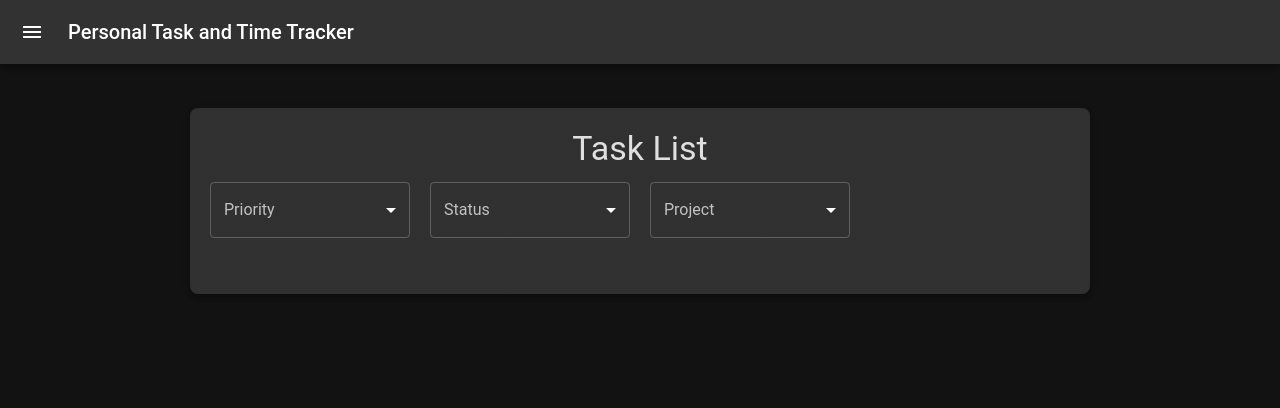
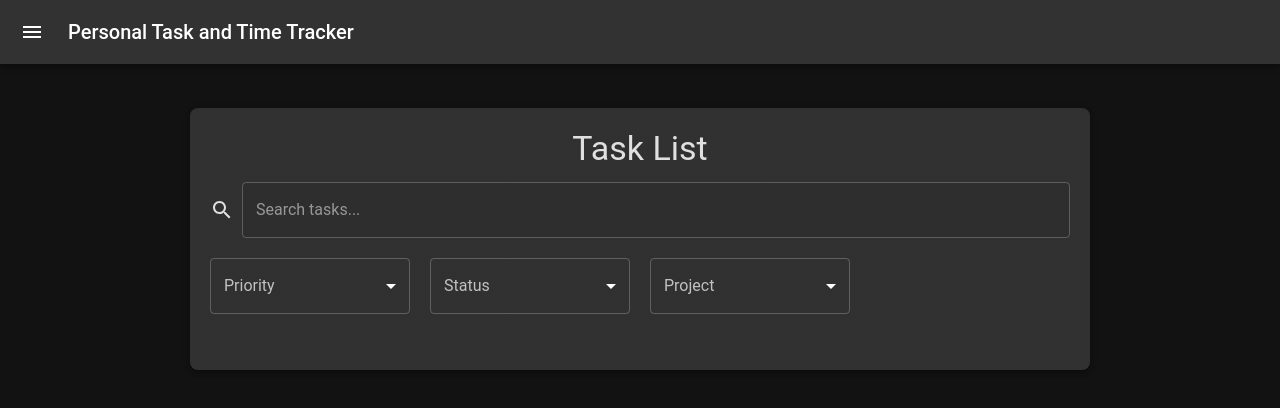
Before and after one commit to md-hussain28/Task-Tracker, a React (Vite) app: page /task-list in a window 1280 px wide. Shown: the top 408 px of the page. Built offline with nearby package versions, Linux system fonts and the light colour scheme.

Commit message:
Search Functionality Added

```diff
--- a/src/components/Sidebar.tsx
+++ b/src/components/Sidebar.tsx
@@ -13,7 +13,8 @@ import {
   List as ListIcon,
   Dashboard as DashboardIcon,
   Assignment as AssignmentIcon,
-  House as HomeIcon
+  House as HomeIcon,
+
 } from '@mui/icons-material';
 import { Link, useLocation } from 'react-router-dom';
 import { styled } from '@mui/system';
--- a/src/pages/TaskList.tsx
+++ b/src/pages/TaskList.tsx
@@ -2,19 +2,25 @@
 import React, { useState } from "react";
 import { useTaskStore } from "../store/store";
 import MultipleSelectChip from "../components/tasklist/MultiSelect";
-import { List, Paper, Typography, Fade } from "@mui/material";
+import { List, Paper, Typography, Fade, TextField } from "@mui/material";
 import TaskItem from "../components/tasklist/TaskItem";
-import EditTaskModal from "../components/tasklist/EditTaskModal"; // Import the EditTaskModal
+import EditTaskModal from "../components/tasklist/EditTaskModal";
 import { Task } from "../store/interface";
+import SearchIcon from '@mui/icons-material/Search';
 
 const TaskList: React.FC = () => {
-  const { tasks, editTask, deleteTask,markTaskAsDone } = useTaskStore();
+  const { tasks, editTask, deleteTask, markTaskAsDone } = useTaskStore();
   const [openTask, setOpenTask] = useState<string | null>(null);
   const [selectedPriority, setSelectedPriority] = useState<string[]>([]);
   const [selectedStatus, setSelectedStatus] = useState<string[]>([]);
   const [selectedProject, setSelectedProject] = useState<string[]>([]);
   const [editModalOpen, setEditModalOpen] = useState(false);
   const [taskToEdit, setTaskToEdit] = useState<Task | null>(null);
+  const [query, setQuery] = useState('');
+
+  const handleSearchChange = (event: React.ChangeEvent<HTMLInputElement>) => {
+    setQuery(event.target.value);
+  };
 
   const projectOptions = Array.from(new Set(tasks.map(task => task.projectName)));
   const priorityOptions = ["Critical", "Medium", "Low"];
@@ -24,19 +30,24 @@ const TaskList: React.FC = () => {
     setOpenTask(openTask === taskId ? null : taskId);
   };
 
-  // Filter and sort tasks
+  // Filter tasks
   const filteredTasks = tasks
     .filter((task) => {
       const matchesPriority = selectedPriority.length === 0 || selectedPriority.includes(task.priority);
       const matchesStatus = selectedStatus.length === 0 || selectedStatus.includes(task.status);
       const matchesProject = selectedProject.length === 0 || selectedProject.includes(task.projectName);
-      return matchesPriority && matchesStatus && matchesProject;
+      const lowercasedQuery = query.toLowerCase();
+      const matchesQuery = (
+        task.taskName.toLowerCase().includes(lowercasedQuery) ||
+        task.description.toLowerCase().includes(lowercasedQuery) ||
+        task.id.toLowerCase().includes(lowercasedQuery)
+      );
+      return matchesPriority && matchesStatus && matchesProject && matchesQuery;
     })
     .sort((a, b) => {
-      // Sort so that "PENDING" tasks come before "DONE" tasks
       if (a.status === "DONE" && b.status === "PENDING") return 1;
       if (a.status === "PENDING" && b.status === "DONE") return -1;
-      return 0; // Keep original order if both are the same status
+      return 0;
     });
 
   const handleEditOpen = (task: Task) => {
@@ -51,16 +62,40 @@ const TaskList: React.FC = () => {
   const handleDelete = (taskId: string) => {
     deleteTask(taskId);
   };
-  const handleMarkasDone=(taskId: string)=>{
+
+  const handleMarkAsDone = (taskId: string) => {
     markTaskAsDone(taskId);
-  }
+  };
 
   return (
-    <Fade in={true} timeout={1000}>
+    <>
+      <Fade in={true} timeout={100}>
         <Paper elevation={3} style={{ padding: "20px", maxWidth: "900px", margin: "20px auto", backgroundColor: "#1e1e1e", borderRadius: "8px" }}>
           <Typography variant="h4" align="center" gutterBottom style={{ color: "#e0e0e0" }}>
             Task List
           </Typography>
+
+          {/* Search Input */}
+          <div style={{ marginBottom: "20px", display: "flex", alignItems: "center" }}>
+            <SearchIcon style={{ color: "#e0e0e0", marginRight: "8px" }} />
+            <TextField
+              variant="outlined"
+              placeholder="Search tasks..."
+              value={query}
+              onChange={handleSearchChange}
+              style={{ flex: 1, backgroundColor: "#2e2e2e", color: "#fff" }}
+              InputProps={{
+                style: {
+                  color: '#fff',
+                },
+              }}
+              InputLabelProps={{
+                style: {
+                  color: '#e0e0e0',
+                },
+              }}
+            />
+          </div>
 
           {/* Filters Section */}
           <div style={{ marginBottom: "20px", display: "flex", gap: "20px" }}>
@@ -77,9 +112,9 @@ const TaskList: React.FC = () => {
                 task={task}
                 open={openTask === task.id}
                 onToggle={() => handleToggle(task.id)}
-              onEdit={() => handleEditOpen(task)} // Open edit modal with task
+                onEdit={() => handleEditOpen(task)}
                 onDelete={() => handleDelete(task.id)}
-              onMarkAsDone={()=>handleMarkasDone(task.id)}
+                onMarkAsDone={() => handleMarkAsDone(task.id)}
                 status={task.status}
               />
             ))}
@@ -94,6 +129,7 @@ const TaskList: React.FC = () => {
           />
         </Paper>
       </Fade>
+    </>
   );
 };
 
```
Also changed, not shown: src/App.tsx (+8 -7 lines). Lines whose indentation alone changed are shown as unchanged.
